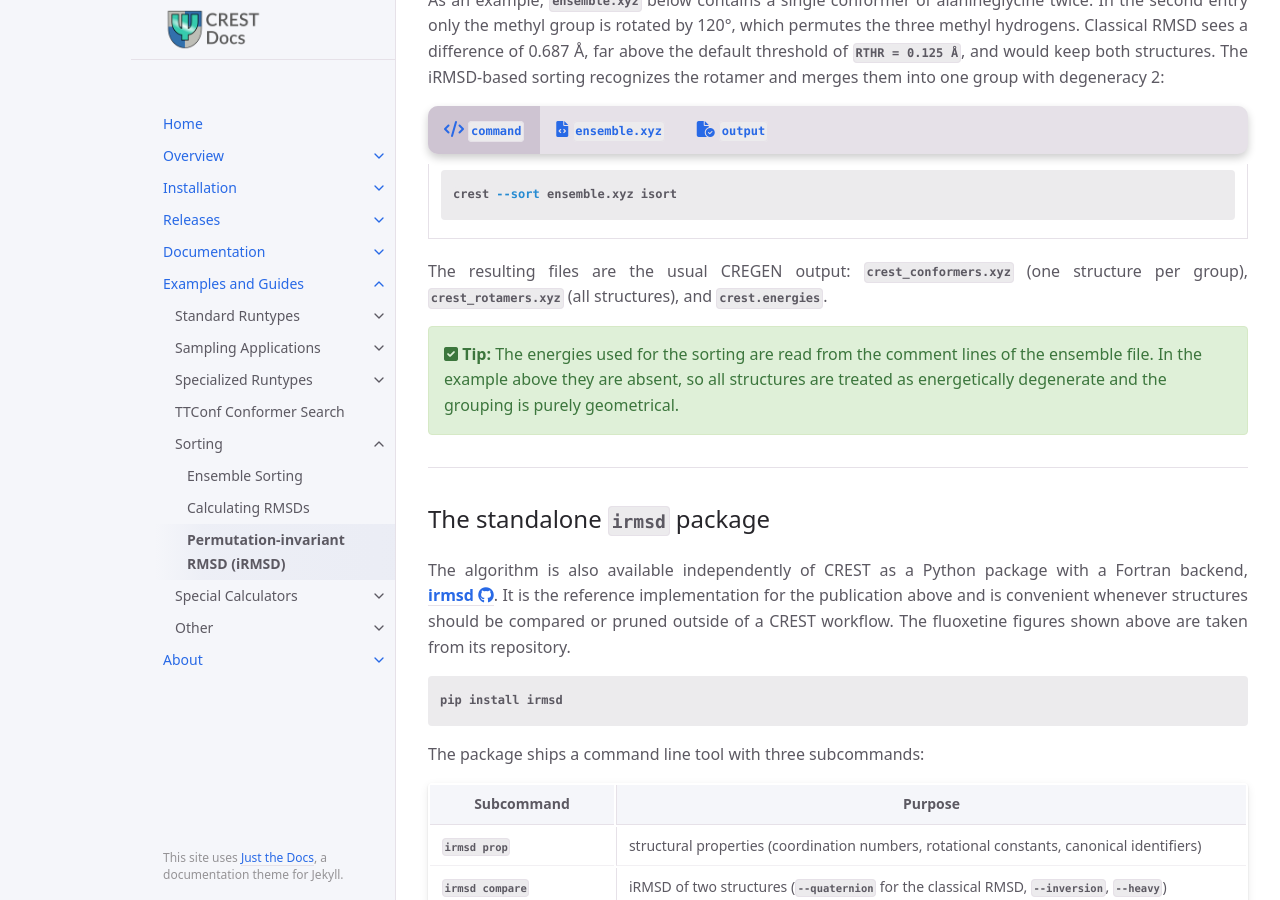
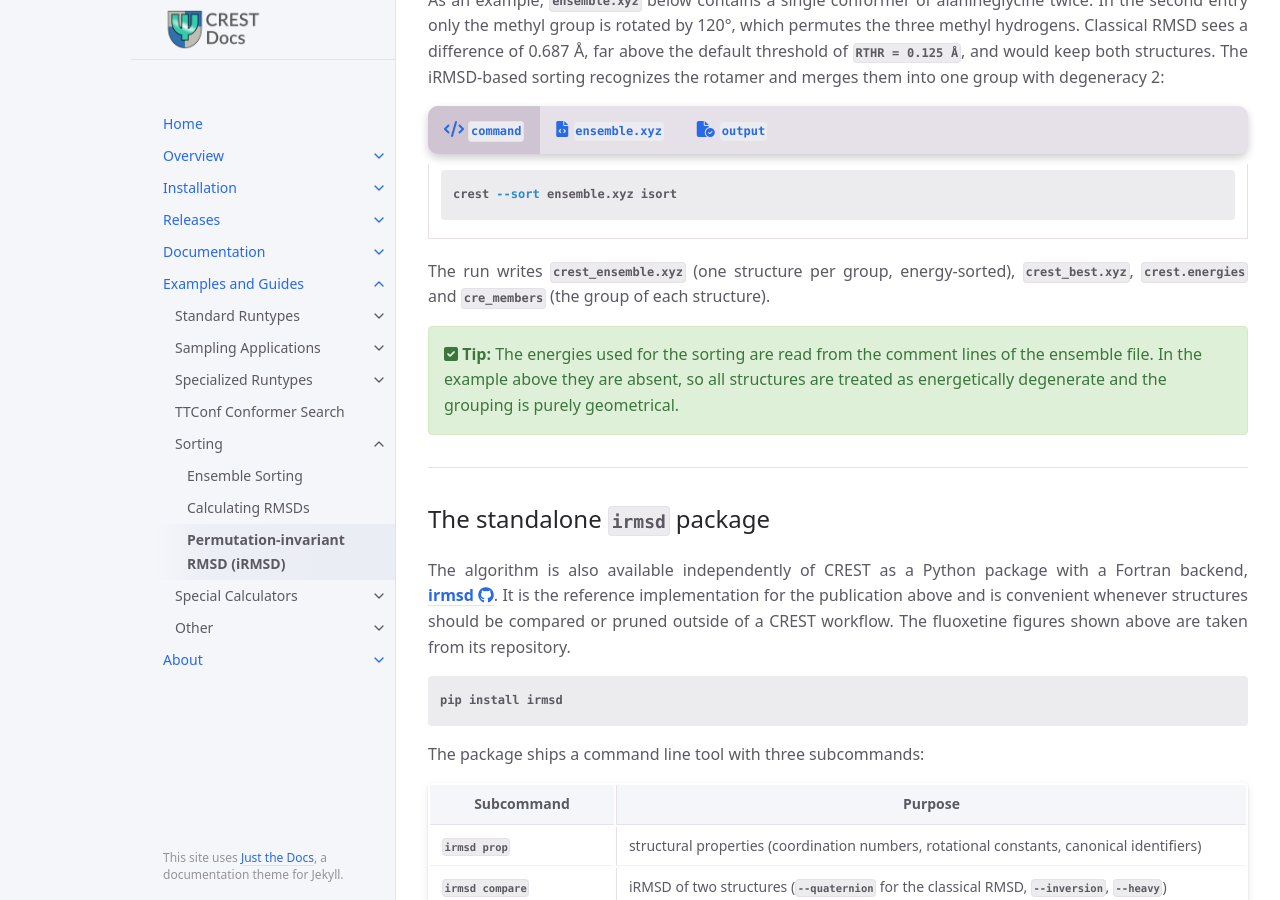
Before and after one commit to crest-lab/crest-docs, a Jekyll site: the page built from page/examples/irmsd.md, in a window 1280 px wide and 900 px high, scrolled down 3117 px. Built offline with Jekyll 4.4.1, drawn with Linux system fonts in a browser that asks for light colours.

Commit message:
Name the files the iRMSD sort writes

```diff
--- a/page/examples/irmsd.md
+++ b/page/examples/irmsd.md
@@ -319,8 +319,8 @@ H       2.029202     -1.457008     -0.719998
 </div>
 {% include defaulttab.html id="open2" %}
 
-The resulting files are the usual CREGEN output: `crest_conformers.xyz` (one structure
-per group), `crest_rotamers.xyz` (all structures), and `crest.energies`.
+The run writes `crest_ensemble.xyz` (one structure per group, energy-sorted),
+`crest_best.xyz`, `crest.energies` and `cre_members` (the group of each structure).
 {: .text-justify }
 
 {% include tip.html content="The energies used for the sorting are read from the comment lines of the ensemble file. In the example above they are absent, so all structures are treated as energetically degenerate and the grouping is purely geometrical." %}
```
